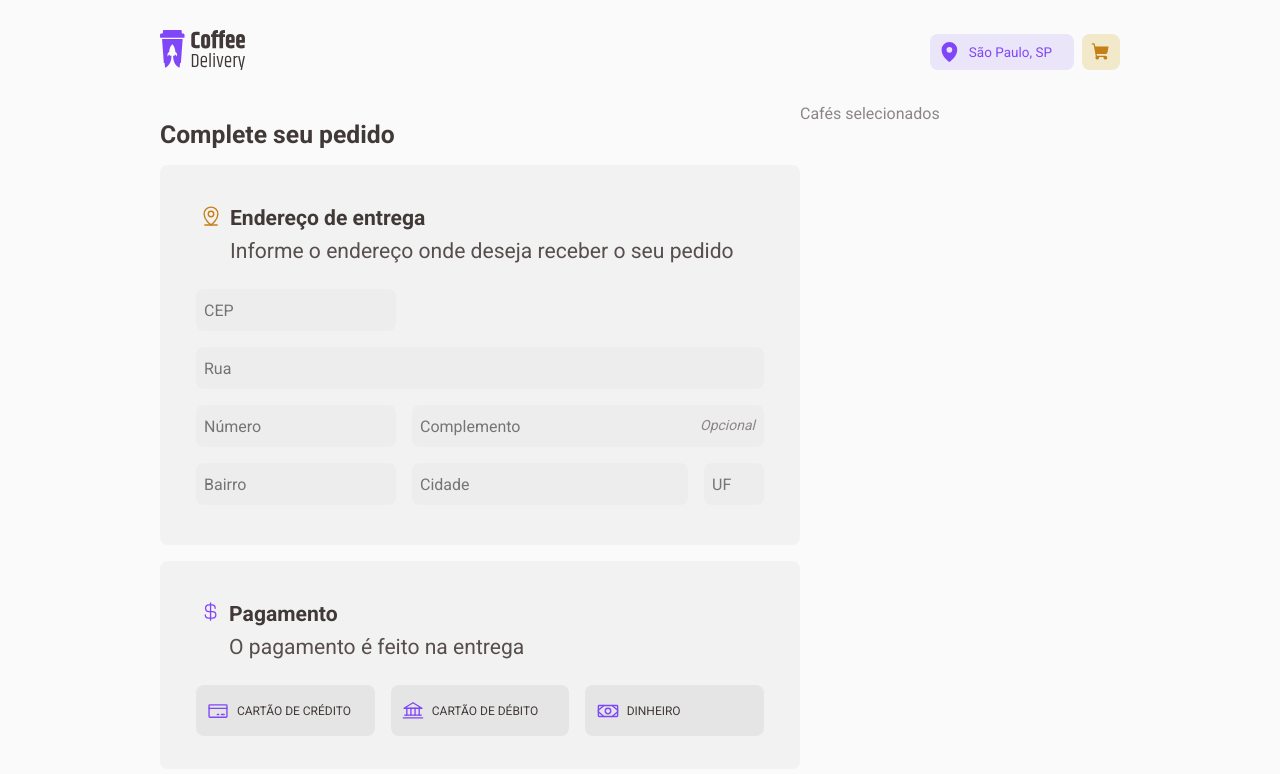
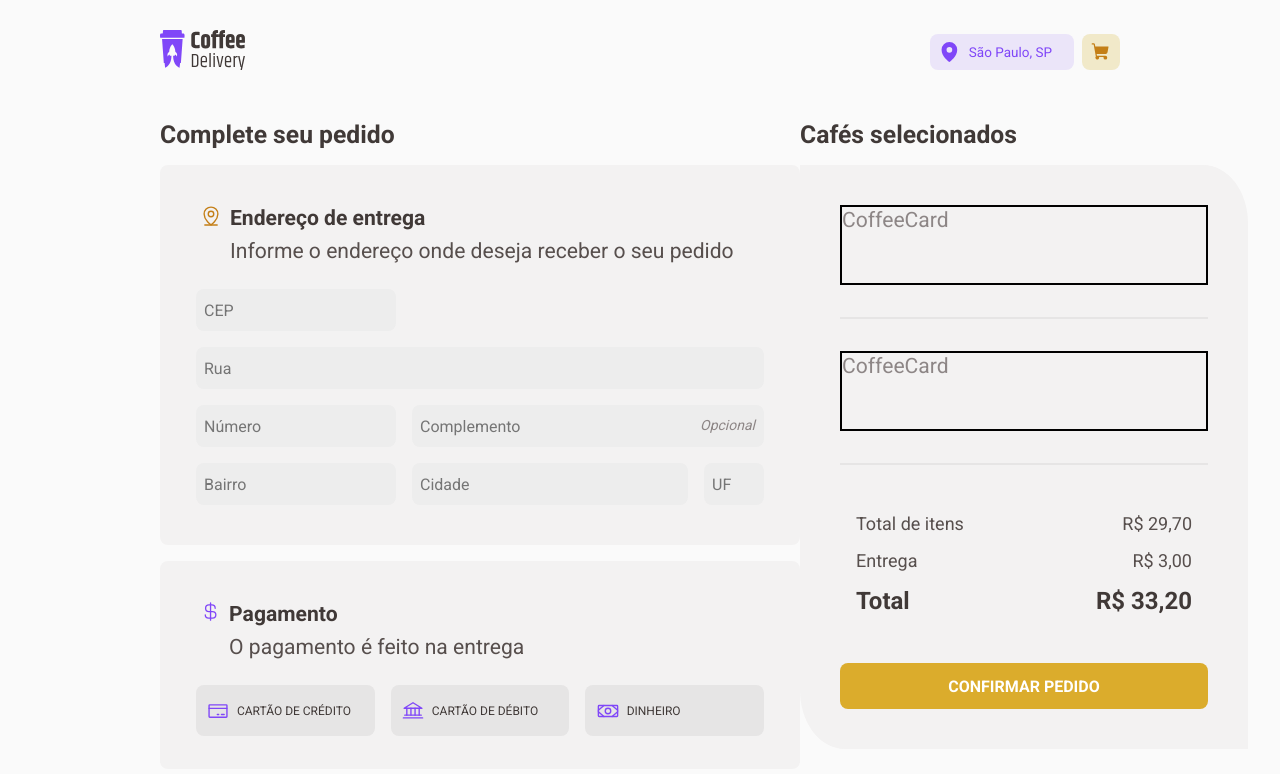
Before and after one commit to chelfonseca/coffee-delivery, a React (Vite) app: page /checkout in a window 1280 px wide. Shown: the top 774 px of the page. Built offline with nearby package versions, Linux system fonts and the light colour scheme.

Commit message:
Selected component

```diff
--- /dev/null
+++ b/src/pages/Checkout/Components/Selected/index.tsx
@@ -0,0 +1,34 @@
+import { SelectedContainer, SelectedContainerMain } from './styles'
+
+export function Selected() {
+  return (
+    <SelectedContainer>
+      <h3>Cafés selecionados</h3>
+      <SelectedContainerMain>
+        <div>CoffeeCard</div>
+        <hr />
+        <div>CoffeeCard</div>
+        <hr />
+        <table>
+          <tbody>
+            <tr>
+              <td>Total de itens</td>
+              <td>R$ 29,70</td>
+            </tr>
+            <tr>
+              <td>Entrega</td>
+              <td>R$ 3,00</td>
+            </tr>
+          </tbody>
+          <tfoot>
+            <tr>
+              <th>Total</th>
+              <th>R$ 33,20</th>
+            </tr>
+          </tfoot>
+        </table>
+        <button>Confirmar Pedido</button>
+      </SelectedContainerMain>
+    </SelectedContainer>
+  )
+}
--- /dev/null
+++ b/src/pages/Checkout/Components/Selected/styles.ts
@@ -0,0 +1,78 @@
+import styled from 'styled-components'
+
+export const SelectedContainer = styled.div`
+  width: 28rem;
+  height: 32rem;
+  font-size: 1.32rem;
+
+  h3 {
+    color: ${(props) => props.theme['base-subtitle']};
+    margin: 1rem 0;
+  }
+`
+export const SelectedContainerMain = styled.main`
+  display: flex;
+  flex-direction: column;
+  align-items: center;
+  width: 100%;
+  background-color: ${(props) => props.theme['base-card']};
+  padding: 2.5rem;
+  border-bottom-left-radius: 10%;
+  border-top-right-radius: 10%;
+
+  div {
+    width: 23rem;
+    height: 5rem;
+    border: 2px solid black;
+  }
+
+  hr {
+    width: 100%;
+    margin: 2rem 0;
+    border: 1px solid ${(props) => props.theme['base-button']};
+  }
+
+  table {
+    width: 100%;
+    border-spacing: 1rem;
+
+    tbody {
+      font-size: 1.125rem;
+      color: ${(props) => props.theme['base-text']};
+    }
+    tfoot {
+      font-size: 1.5rem;
+      color: ${(props) => props.theme['base-subtitle']};
+    }
+
+    td,
+    th {
+      &:first-child {
+        text-align: left;
+      }
+
+      &:last-child {
+        text-align: right;
+      }
+    }
+  }
+
+  button {
+    width: 23rem;
+    height: 2.9rem;
+    background-color: ${(props) => props.theme.yellow};
+    color: ${(props) => props.theme.white};
+    margin-top: 2rem;
+    border: none;
+    border-radius: 8px;
+    text-transform: uppercase;
+    font-size: 1rem;
+    font-weight: 700;
+    box-shadow: none;
+    transition: background-color 0.5s ease-in-out;
+
+    :hover {
+      background-color: ${(props) => props.theme['yellow-dark']};
+    }
+  }
+`
--- a/src/pages/Checkout/index.tsx
+++ b/src/pages/Checkout/index.tsx
@@ -1,11 +1,12 @@
 import { Order } from './Components/Order'
-import { CheckoutContainer, SelectedContainer } from './styles'
+import { Selected } from './Components/Selected'
+import { CheckoutContainer } from './styles'
 
 export function Checkout() {
   return (
     <CheckoutContainer>
       <Order />
-      <SelectedContainer>Cafés selecionados</SelectedContainer>
+      <Selected />
     </CheckoutContainer>
   )
 }
--- a/src/pages/Checkout/styles.ts
+++ b/src/pages/Checkout/styles.ts
@@ -7,8 +7,3 @@ export const CheckoutContainer = styled.div`
   justify-content: space-between;
   align-items: flex-start;
 `
-
-export const SelectedContainer = styled.div`
-  width: 28rem;
-  height: 32rem;
-`
--- a/src/styles/themes/default.ts
+++ b/src/styles/themes/default.ts
@@ -29,5 +29,5 @@ export const defaultTheme = {
 
   background: '#FAFAFA',
 
-  white: 'FFFFFF',
+  white: '#FFFFFF',
 }
```
